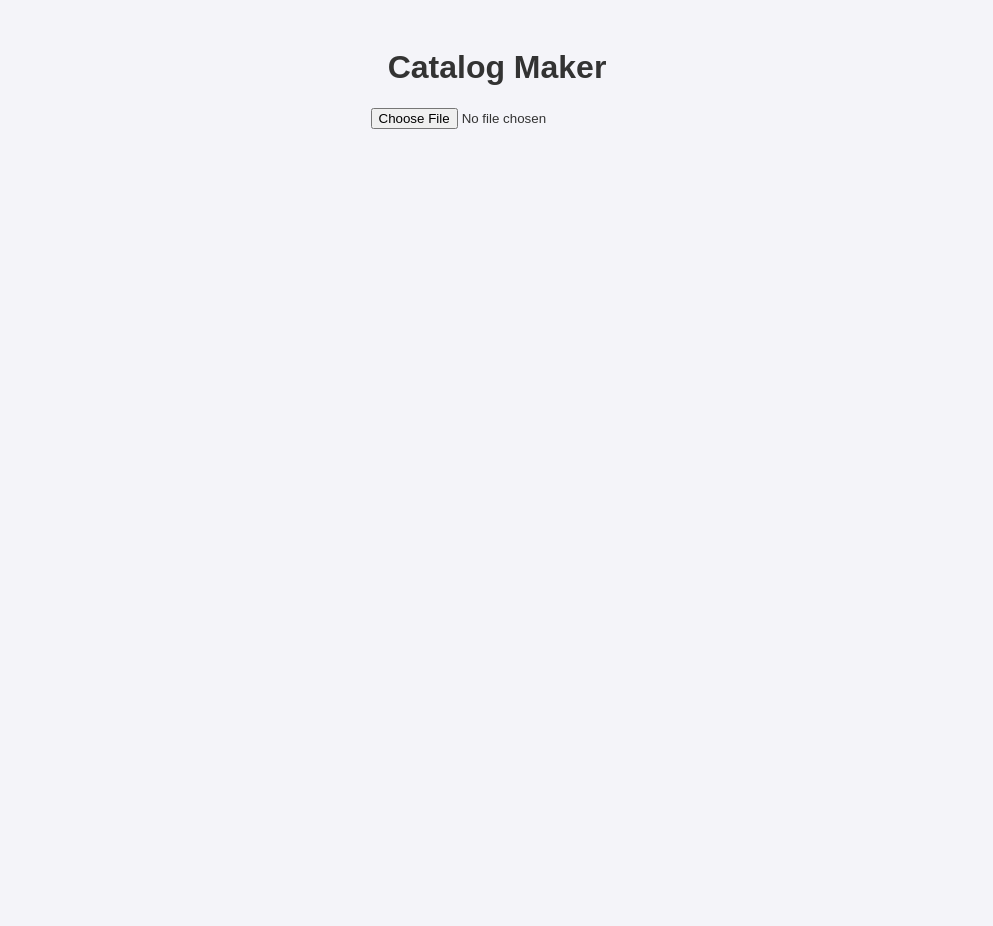
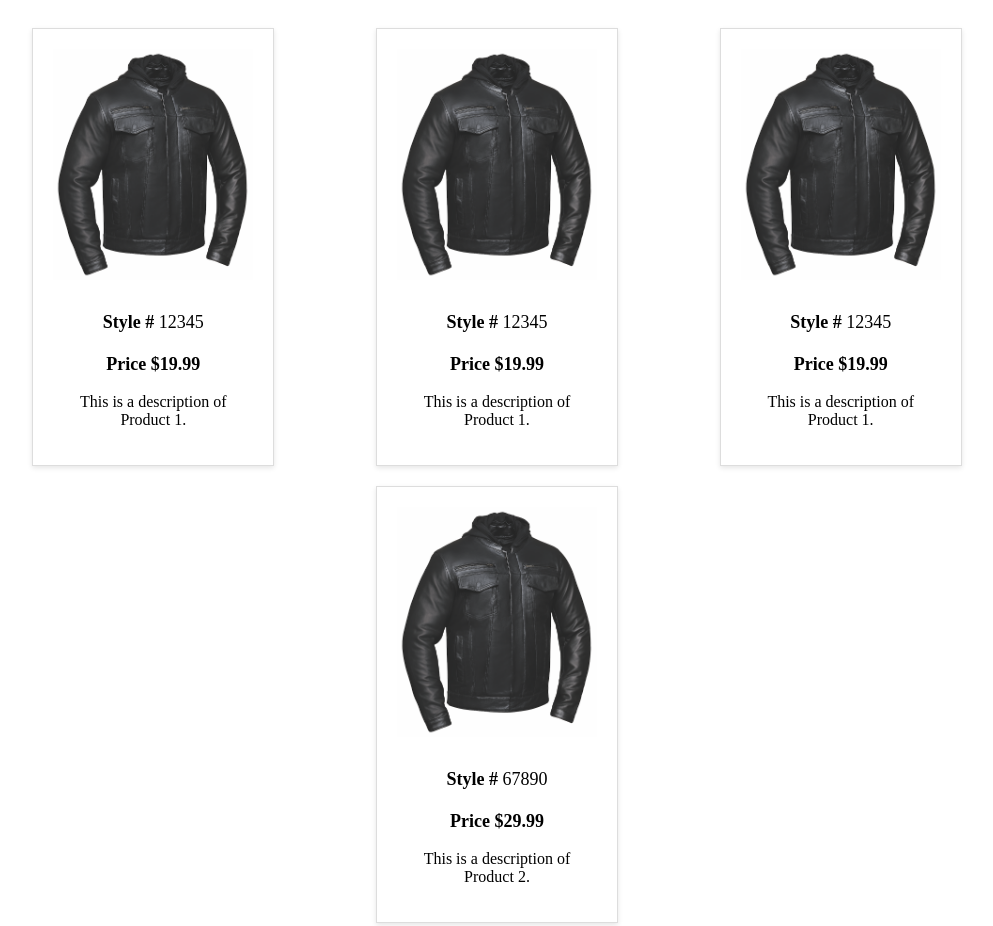
Before and after one commit to asad-khilji/catalog-maker, a plain HTML site: page index.html in a window 1280 px wide. Shown: the whole page, without its empty margins (143-1136 px from the left). Before the commit the page ends 800 px from the top, so only its background shows below. Drawn offline with Linux system fonts and the light colour scheme.

Commit message:
Add files via upload

```diff
--- a/index.html
+++ b/index.html
@@ -9,12 +9,9 @@
 <body>
 
   <div class="container">
-    <h1>Catalog Maker</h1>
-    <input type="file" id="excelFileInput" accept=".xlsx, .xls" />
     <div id="catalog" class="catalog-container"></div>
   </div>
 
-  <script src="https://cdnjs.cloudflare.com/ajax/libs/xlsx/0.18.5/xlsx.full.min.js"></script>
   <script src="script.js"></script>
 
 </body>
--- /dev/null
+++ b/products.json
@@ -0,0 +1,30 @@
+[
+    {
+      "Style Number": "12345",
+      "Name": "Product 1",
+      "Price": 19.99,
+      "Description": "This is a description of Product 1.",
+      "Image URL": "./image1.jpg"
+    },
+    {
+      "Style Number": "12345",
+      "Name": "Product 1",
+      "Price": 19.99,
+      "Description": "This is a description of Product 1.",
+      "Image URL": "./image1.jpg"
+    },
+    {
+      "Style Number": "12345",
+      "Name": "Product 1",
+      "Price": 19.99,
+      "Description": "This is a description of Product 1.",
+      "Image URL": "./image1.jpg"
+    },
+    {
+      "Style Number": "67890",
+      "Name": "Product 2",
+      "Price": 29.99,
+      "Description": "This is a description of Product 2.",
+      "Image URL": "./image1.jpg"
+    }
+  ]
--- a/script.js
+++ b/script.js
@@ -1,39 +1,36 @@
-document.getElementById('excelFileInput').addEventListener('change', handleFile);
+// When the page loads, call the fetchProducts function
+document.addEventListener('DOMContentLoaded', fetchProducts);
 
-function handleFile(event) {
-  const file = event.target.files[0];
-  const reader = new FileReader();
-
-  reader.onload = function(event) {
-    const data = new Uint8Array(event.target.result);
-    const workbook = XLSX.read(data, { type: 'array' });
-
-    const sheet = workbook.Sheets[workbook.SheetNames[0]];
-    const rows = XLSX.utils.sheet_to_json(sheet);
-
-    displayCatalog(rows);
-  };
-
-  reader.readAsArrayBuffer(file);
+function fetchProducts() {
+  // Fetch the JSON file
+  fetch('products.json')
+    .then(response => response.json())  // Parse the JSON data
+    .then(products => {
+      displayCatalog(products);  // Call function to display products
+    })
+    .catch(error => {
+      console.error('Error loading the JSON file:', error);
+    });
 }
 
-function displayCatalog(data) {
+function displayCatalog(products) {
   const catalogContainer = document.getElementById('catalog');
-  catalogContainer.innerHTML = '';
+  catalogContainer.innerHTML = '';  // Clear any existing content
 
-  data.forEach((item) => {
+  // Iterate over each product and create HTML for it
+  products.forEach((item) => {
     const itemElement = document.createElement('div');
     itemElement.classList.add('catalog-item');
 
     itemElement.innerHTML = `
       <img src="${item['Image URL']}" alt="${item.Name}" class="product-image" />
       <p class="style-price">
-        <strong>Style # </strong> ${item['Style Number']}
-        <span class="price"><strong>Price $${item.Price}</span>
+        <strong>Style # </strong> ${item['Style Number']}<br><br>
+        <span class="price"><strong>Price $${item.Price}</strong></span>
       </p>
       <p>${item.Description}</p>
     `;
 
-    catalogContainer.appendChild(itemElement);
+    catalogContainer.appendChild(itemElement);  // Add the item to the catalog container
   });
 }
--- a/styles.css
+++ b/styles.css
@@ -1,15 +1,7 @@
-body {
-    font-family: Arial, sans-serif;
-    display: flex;
-    flex-direction: column;
-    align-items: center;
-    background-color: #f4f4f9;
-    color: #333;
-  }
-
+/* styles.css */
 .container {
   width: 80%;
-    max-width: 900px;
+  margin: 0 auto;
   padding: 20px;
 }
 
@@ -17,58 +9,36 @@ body {
   text-align: center;
 }
 
-  #excelFileInput {
-    display: block;
-    margin: 20px auto;
-  }
-
 .catalog-container {
   display: flex;
   flex-wrap: wrap;
-    gap: 15px;
-    margin-top: 20px;
+  gap: 20px;
+  justify-content: space-around;
 }
 
 .catalog-item {
-    background-color: #fff;
   border: 1px solid #ddd;
-    border-radius: 8px;
-    padding: 15px;
-    width: calc(33% - 10px);
-    box-shadow: 0 4px 8px rgba(0, 0, 0, 0.1);
+  padding: 20px;
+  width: 200px;
   text-align: center;
+  box-shadow: 0 2px 5px rgba(0, 0, 0, 0.1);
+  transition: transform 0.3s ease;
 }
 
-  .catalog-item img.product-image {
-    max-width: 100%;
+.catalog-item:hover {
+  transform: scale(1.05);
+}
+
+.product-image {
+  width: 100%;
   height: auto;
-    border-radius: 5px;
   margin-bottom: 10px;
 }
 
-  .catalog-item h2 {
-    font-size: 1.5em;
-    margin: 10px 0 10px;
+.style-price {
+  font-size: 18px;
 }
 
-  .catalog-item p {
-    margin: 5px 0;
-  }
-
-  .catalog-item p strong {
+.price {
   font-weight: bold;
 }
-
-  .catalog-item p strong {
-    font-weight: bold;
-  }
-
-  .style-price {
-    display: flex;
-    justify-content: space-between;
-    margin: 5px 0;
-  }
-
-  .style-price .price {
-    margin-left: auto; /* Pushes the price to the right */
-  }
```
Also changed, not shown: image1.jpg (added). Lines whose indentation alone changed are shown as unchanged.
